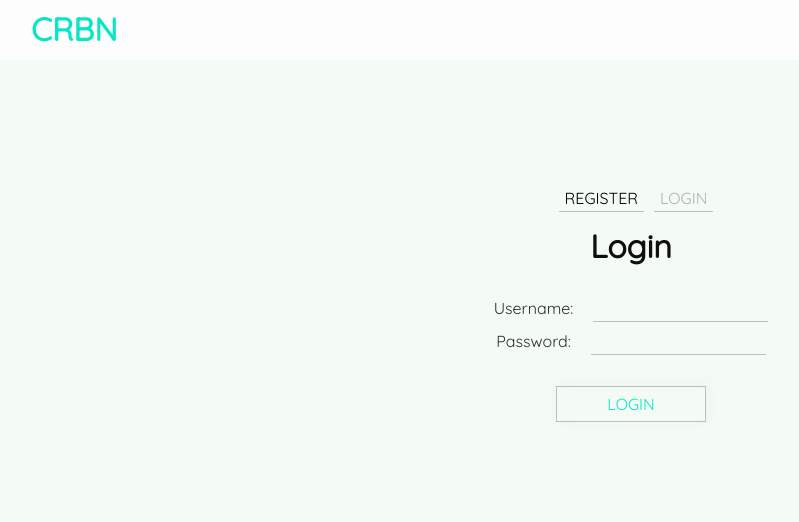
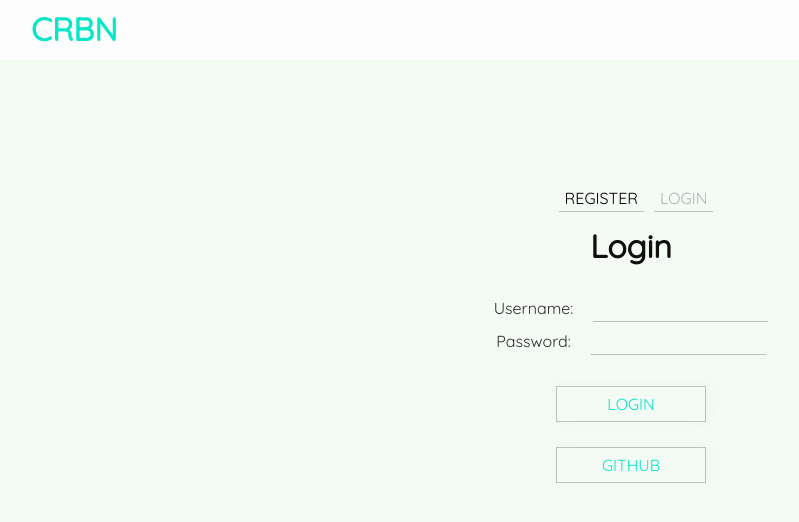
Before and after one commit to cryptoads/CRBN, a React (Create React App) app in the folder client/: page / in a window 1280 px wide. Shown: the top 522 px of the page, without its empty margins (9-808 px from the left). Built offline with nearby package versions, Linux system fonts and the light colour scheme; no server answers.

Commit message:
added github login button

```diff
--- a/client/src/App.css
+++ b/client/src/App.css
@@ -35,7 +35,7 @@ body {
   margin-right: 30px;
 }
 
-.appBtn {
+.appBtn, .gitHubButton {
   background: none;
   text-transform: uppercase;
   color: #08E6C8;
@@ -47,7 +47,7 @@ body {
 
 }
 
-.appBtn:hover {
+.appBtn:hover,  .gitHubButton:hover {
   background: #08E6C8;
   color: #fff;
   padding: 7px 10px;
@@ -56,12 +56,12 @@ body {
 
 }
 
-.appBtn:active {
+.appBtn:active, .gitHubButton:active {
   box-shadow: 2px -1px 10px 1px rgba(231,231,231,0.31);
 
 }
 
-.appBtn:focus {
+.appBtn:focus, .gitHubButton:focus {
   outline: 0;
 }
 
@@ -119,7 +119,7 @@ body {
   outline: 0;
 }
 
-.user-form form .appBtn{
+.user-form form .appBtn, .gitHubButton{
   margin-top: 25px;
   width: 150px;
 }
--- a/client/src/Components/Login.jsx
+++ b/client/src/Components/Login.jsx
@@ -15,6 +15,9 @@ class Login extends Component {
         };
     }
 
+
+
+
     render() {
         return (
         <div className="login-form">
@@ -28,6 +31,7 @@ class Login extends Component {
                     <button className="loginRegisterSwitch" onClick={this.showSignupForm} disabled={this.state.signupFormVisible}>Register</button>
                     <button className="loginRegisterSwitch" onClick={this.showLoginForm} disabled={!this.state.signupFormVisible}>Login</button>
                     {this.state.signupFormVisible ? (
+                        <div>
                         <form id="registerForm" onSubmit={this.register}>
                             <h2>Register</h2>
                             <div className="form-field">
@@ -38,9 +42,12 @@ class Login extends Component {
                                 <label htmlFor="registerPassword">Password:</label>
                                 <input name="registerPassword" type="password" required />
                             </div>
-                            <button className="appBtn" type="submit">Register</button>
+                            <button className="appBtn" type="submit">Register</button><br />
                         </form>
+                        <a href="httP://localhost:3001/login"><button className="gitHubButton" type="submit">GitHub</button></a>
+                        </div>
                     ) : (
+                    <div>
                         <form id="loginForm" onSubmit={this.login}>
                             <h2>Login</h2>
                             <div className="form-field">
@@ -53,6 +60,9 @@ class Login extends Component {
                             </div>
                             <button className="appBtn" type="submit">Login</button>
                         </form>
+
+                        <a href="httP://localhost:3001/login"><button className="gitHubButton" type="submit">GitHub</button></a>
+                        </div>
                     )}
                 </div>
             )
@@ -127,6 +137,7 @@ class Login extends Component {
             console.log(res);
         });
     }
+
 }
 
 export default Login;
```
